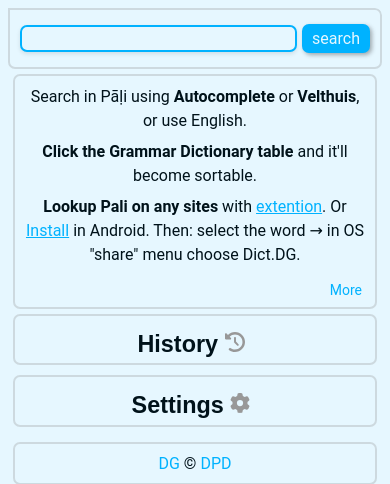
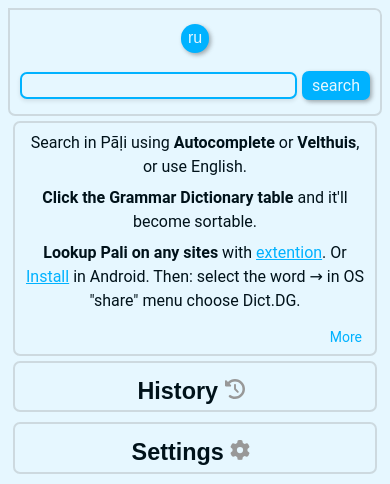
Before and after one commit to o28o/dpd-ui, a FastAPI app: page / in a window 390 px wide. Shown: the top 484 px of the page. Run offline with FastAPI, Linux system fonts and the light colour scheme; data that the repository does not hold is empty.

Commit message:
update from server

```diff
--- a/exporter/webapp/static/extrastyles.css
+++ b/exporter/webapp/static/extrastyles.css
@@ -733,11 +733,6 @@ align-items: center;
 }
 
 @media (max-width: 768px) {
-
-
-    .header-lang-button {
-        margin-left: auto;
-    }
 .input-group {
         display: flex; /* Делаем контейнер flex */
         align-items: center; /* Выравниваем элементы по центру вертикально */
@@ -861,12 +856,6 @@ align-items: center;
     flex-direction: row;
     align-items: center;
     gap: 10px;
-        flex-wrap: nowrap; /* Добавьте это, чтобы предотвратить перенос */
-    }
-
-    .search-box {
-        width: 100%;
-        min-width: 0; /* Позволяет полю ввода сжиматься */
 }
 
 /* Чтобы форма поиска занимала оставшееся пространство */
@@ -875,14 +864,16 @@ align-items: center;
     min-width: 0;
 }
 
+
   .logo-title {
         display: none;
     }
 
 .header-lang-button {
-        flex-shrink: 0; /* Предотвращает сжатие кнопки */
-        margin-left: 5px; /* Небольшой отступ */
+        display: flex;
     }
+
+
 
     #history-content {
     display: none; /* Скрыть контент по умолчанию */
@@ -934,11 +925,6 @@ align-items: center;
 
 
 @media (max-width: 368px) {
-
-.header-lang-button {
-        display: flex;
-    }
-
 
      .input-group {
         display: flex; /* Делаем контейнер flex */
@@ -1248,36 +1234,10 @@ align-items: center;
 
 /* Адаптация для мобильных устройств */
 @media (max-width: 400px) {
-
-  .header-pane {
-        flex-wrap: wrap;
-    }
-
-    .logo-title {
-        order: 1;
-        width: 100%;
-        margin-bottom: 5px;
-    }
-
-    #search-form {
-        order: 2;
-        flex-basis: calc(100% - 50px);
-    }
-
-    .header-lang-button {
-        order: 3;
-    }
-
-    .search-box {
-        min-width: 100px;
-    }
-
   .pwa-install {
     flex-wrap: wrap;
     padding-bottom: 12px;
   }
-
-
 
   .pwa-install-content {
     width: 100%;
@@ -1309,10 +1269,6 @@ align-items: center;
     width: calc(100% - 32px);
   }
 
-  .header-lang-button {
-        display: flex;
-    }
-
   .pwa-install .actions {
     flex-direction: column;
     width: 100%;
```
Lines whose indentation alone changed are shown as unchanged.
